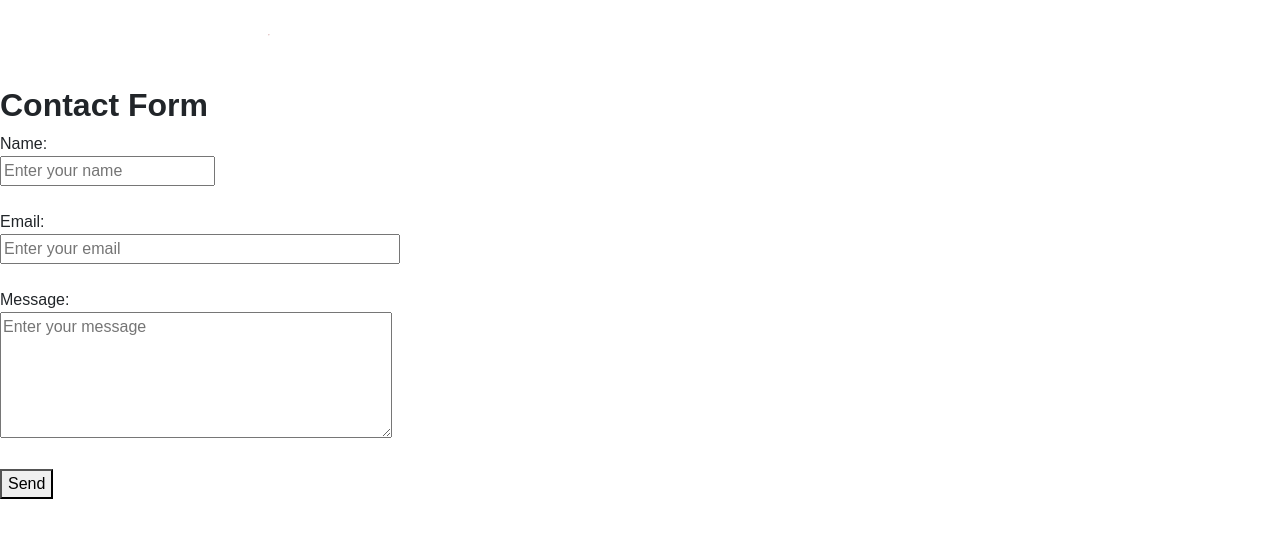
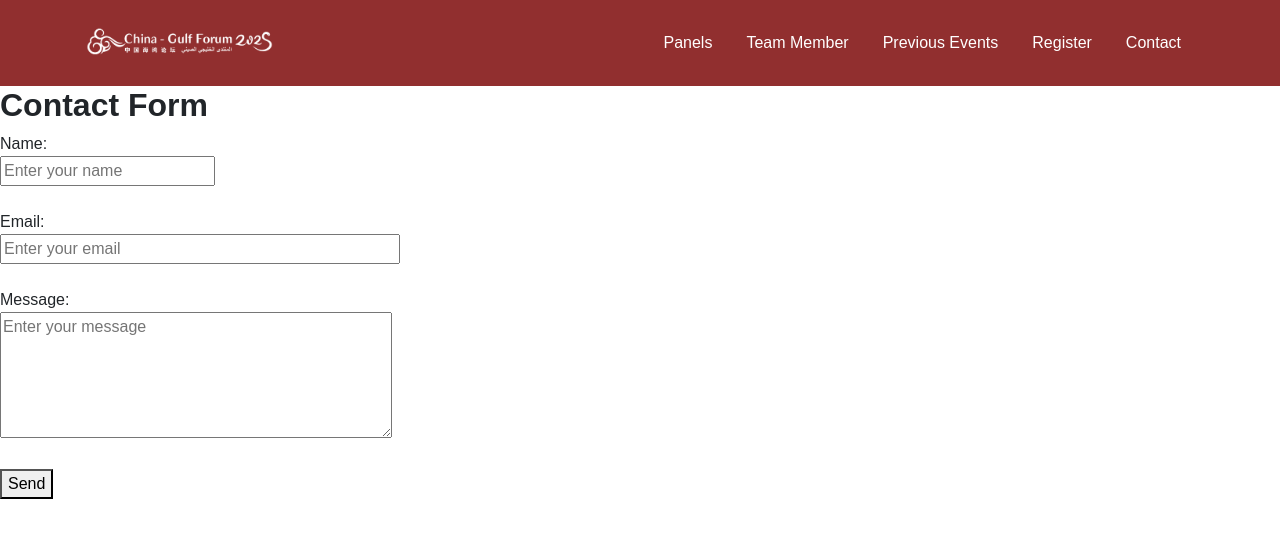
Before and after one commit to likemayo/cgf, a plain HTML site: page contact.html in a window 1280 px wide. Drawn offline with nearby package versions, Linux system fonts and the light colour scheme.

Commit message:
Update contact.html

```diff
--- a/contact.html
+++ b/contact.html
@@ -12,6 +12,18 @@
     <link href="https://fonts.googleapis.com/css?family=Lato:300,400,700,300italic,400italic,700italic" rel="stylesheet" type="text/css" />
     <!-- Core theme CSS (includes Bootstrap)-->
     <link href="css/styles.css" rel="stylesheet"/>
+
+    <style>
+        .navbar {
+            position: -webkit-sticky; /* For Safari */
+            position: sticky;
+            top: 0;
+            z-index: 1000;
+            background-color: rgb(145, 47, 47); /* Ensure the background matches your design */
+        }
+
+
+    </style>
 </head>
 <body>
     <nav class="navbar navbar-light static-top">
```
